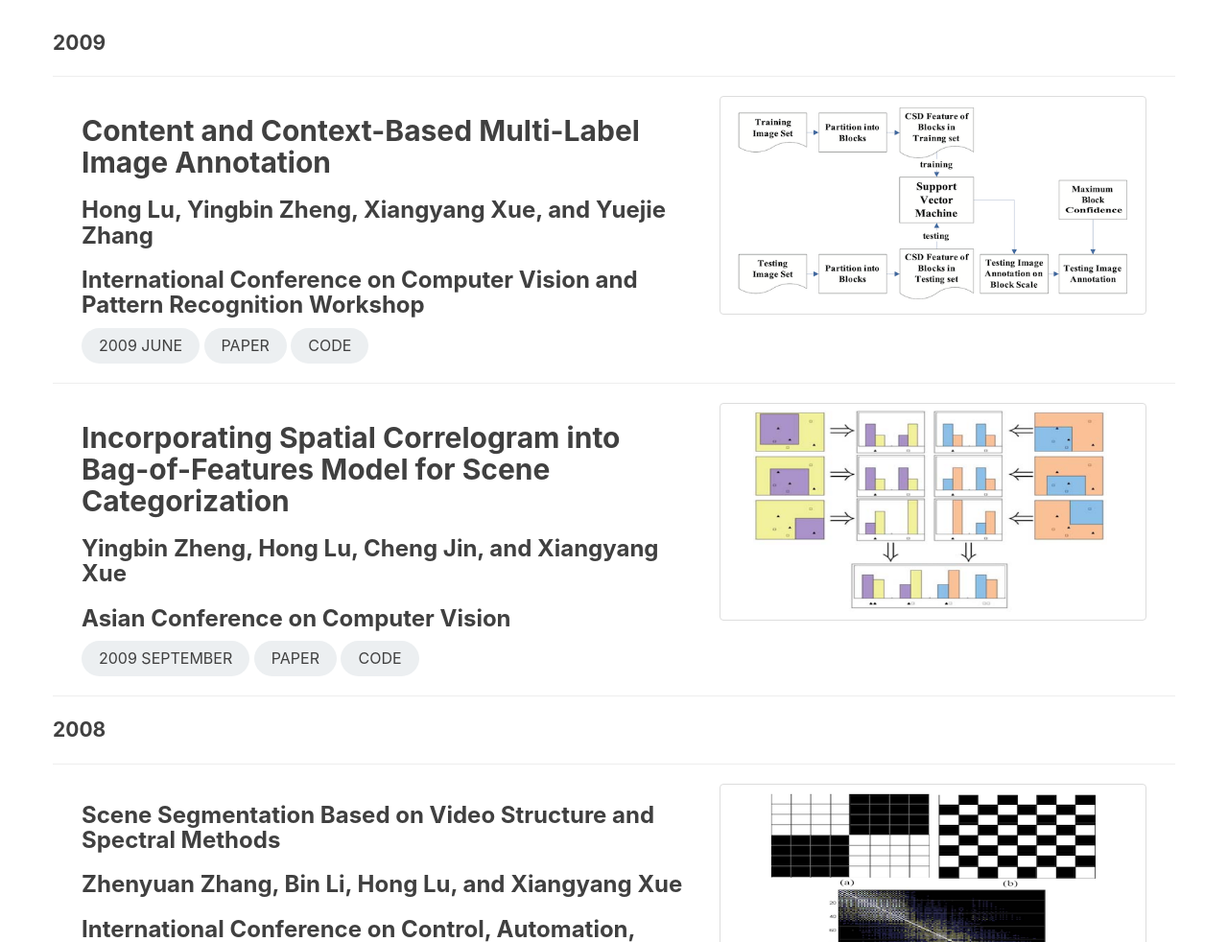
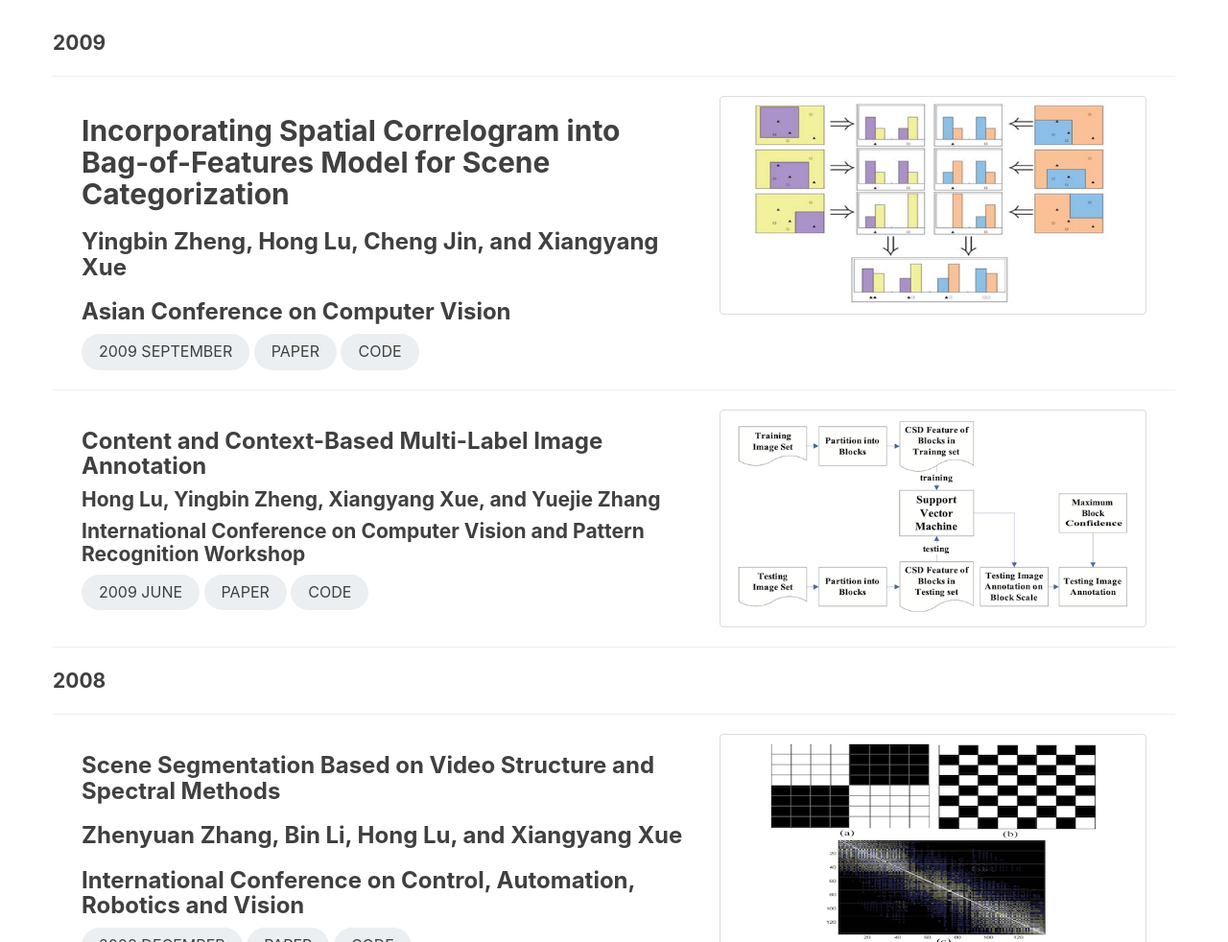
Before and after one commit to lunatics123/lunatics123.github.io, a Jekyll site: the page built from publications.html, in a window 1280 px wide and 1400 px high. Shown: the part 418-1400 px from the top of the window at 96% size. Built offline with Jekyll 4.4.1, drawn with Linux system fonts in a browser that asks for light colours; comment, search, counter and statistics services are not loaded.

Commit message:
make layout better

```diff
--- a/publications.html
+++ b/publications.html
@@ -12,23 +12,6 @@ permalink: /publications.html
 <section>
     <div class="container">
         <div class="col-lg-7">
-            <h2>Content and Context-Based Multi-Label Image Annotation</h2>
-            <h3>Hong Lu, Yingbin Zheng, Xiangyang Xue, and Yuejie Zhang</h3>
-            <h3>International Conference on Computer Vision and Pattern Recognition Workshop</h3>
-            <div class="post-tag round-xl">2009 June</div>
-            <a class="post-tag round-xl" href="https://ieeexplore.ieee.org/abstract/document/5204210">Paper</a>
-            <a class="post-tag round-xl">Code</a>
-        </div>
-        <div class="col-lg-5">
-            <img class="img-thumbnail" src="/img/papers/lu2009content.png">
-        </div>
-    </div>
-</section>
-<hr>
-
-<section>
-    <div class="container">
-        <div class="col-lg-7">
             <h2>Incorporating Spatial Correlogram into Bag-of-Features Model for Scene Categorization</h2>
             <h3>Yingbin Zheng, Hong Lu, Cheng Jin, and Xiangyang Xue</h3>
             <h3>Asian Conference on Computer Vision</h3>
@@ -38,6 +21,23 @@ permalink: /publications.html
         </div>
         <div class="col-lg-5">
             <img class="img-thumbnail" src="/img/papers/zheng2010incorporating.png">
+        </div>
+    </div>
+</section>
+<hr>
+
+<section>
+    <div class="container">
+        <div class="col-lg-7">
+            <h3>Content and Context-Based Multi-Label Image Annotation</h3>
+            <h4>Hong Lu, Yingbin Zheng, Xiangyang Xue, and Yuejie Zhang</h4>
+            <h4>International Conference on Computer Vision and Pattern Recognition Workshop</h4>
+            <div class="post-tag round-xl">2009 June</div>
+            <a class="post-tag round-xl" href="https://ieeexplore.ieee.org/abstract/document/5204210">Paper</a>
+            <a class="post-tag round-xl">Code</a>
+        </div>
+        <div class="col-lg-5">
+            <img class="img-thumbnail" src="/img/papers/lu2009content.png">
         </div>
     </div>
 </section>
@@ -118,8 +118,8 @@ permalink: /publications.html
     <div class="container">
         <div class="col-lg-7">
             <h3>Multilayer In-place Learning Networks for Modeling Functional Layers in the Laminar Cortex</h3>
-            <h4>Juyang Weng, Tianyu Luwang, Hong Lu, and Xiangyang Xue</h4>
-            <h4>Neural Networks</h4>
+            <h3>Juyang Weng, Tianyu Luwang, Hong Lu, and Xiangyang Xue</h3>
+            <h3>Neural Networks</h3>
             <div class="post-tag round-xl">2008 January</div>
             <a class="post-tag round-xl"
                href="https://www.sciencedirect.com/science/article/pii/S0893608008000075">Paper</a>
```
